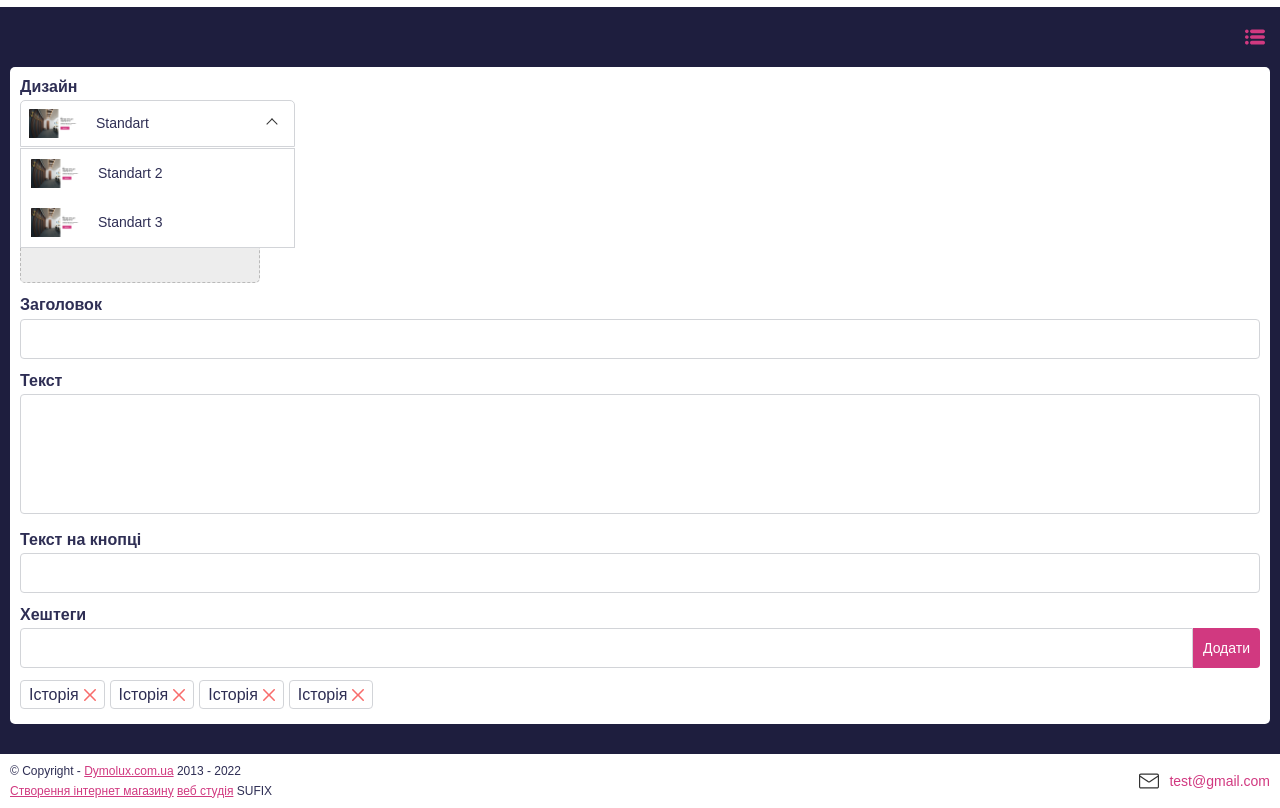
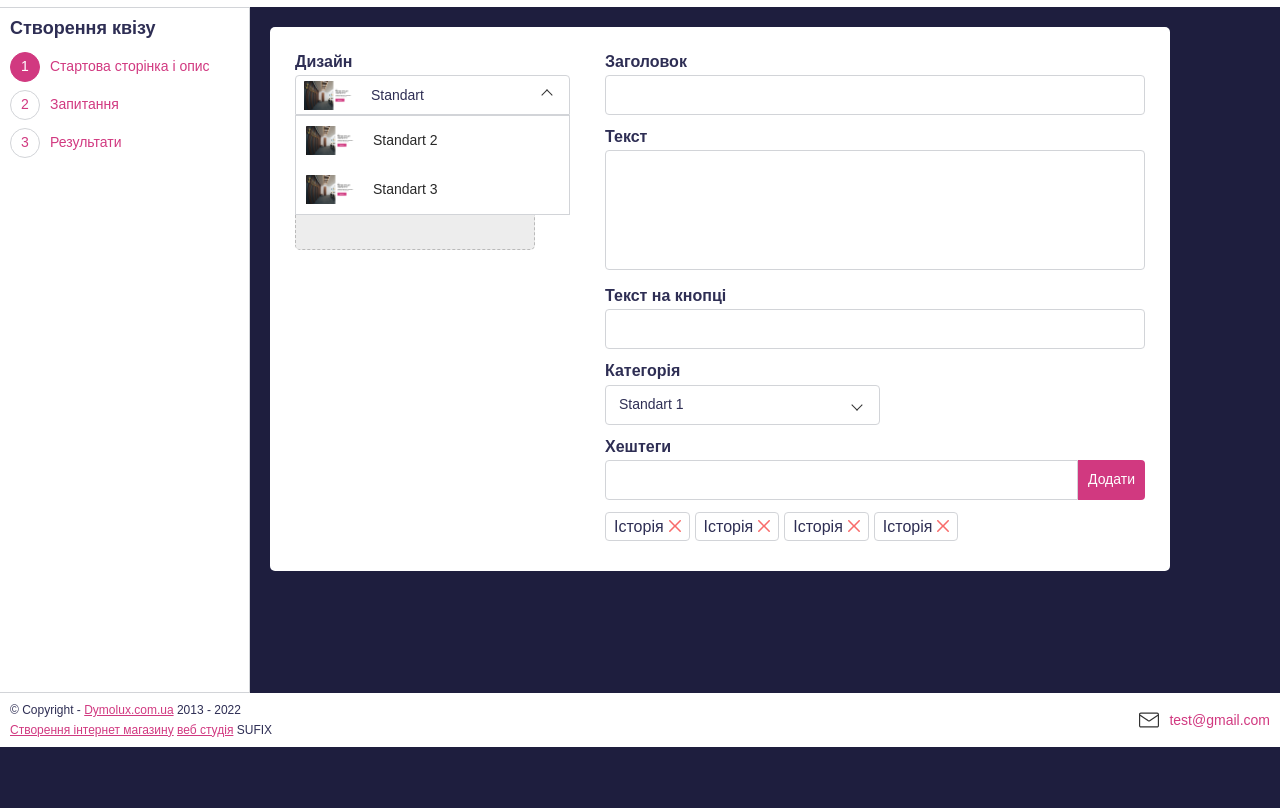
Before and after one commit to freeivanzw/quiz, a website: page src/edit-quiz.html in a window 1280 px wide. Both pictures are taken after a click on the element "Standart". Shown: the part 53-861 px from the top of the page. After the commit the page ends 800 px from the top, so only its background shows below. Drawn offline with Linux system fonts and the light colour scheme.

Commit message:
edit quiz

```diff
--- a/src/css/sass/_base.scss
+++ b/src/css/sass/_base.scss
@@ -24,6 +24,8 @@ body.overflow {
 
 main {
     flex: 1 0 auto;
+    display: flex;
+    flex-direction: column;
 }
 
 input {
@@ -326,7 +328,7 @@ a:active {
     display: flex;
     flex-direction: column;
     width: 100%;
-    min-height: 48px;
+    min-height: 40px;
 }
 
 .dropdown.dropdown-open .overflow {
@@ -363,10 +365,11 @@ a:active {
     display: flex;
     align-items: center;
     border: 1px solid var(--border-color);
-    padding: 8px 50px 8px 8px;
-    border-radius: 5px;
+    padding: 0 50px 0 8px;
+    min-height: 40px;
+    border-radius: 4px;
     position: relative;
-    float: left
+    float: left;
 }
 
 .dropdown.short .overflow {
@@ -415,6 +418,7 @@ a:active {
     font-size: 14px;
     line-height: 1.6;
     transition: 0.3s;
+    cursor: pointer;
 }
 
 .dropdown UL LI:hover {
@@ -429,7 +433,6 @@ a:active {
     width: 100%;
     text-decoration: none;
     color: #282828;
-    padding: 0 10px;
     position: relative;
     float: left;
     -webkit-transition: .3s;
@@ -465,6 +468,7 @@ a:active {
     height: 100%;
     padding: 0;
     background-color: transparent;
+    cursor: pointer;
 }
 
 .drop_arrow:after {
--- a/src/css/sass/adaptive.scss
+++ b/src/css/sass/adaptive.scss
@@ -20,6 +20,31 @@
     /*QUIZ LIST*/
     /*CABINET*/
     /*EDIT QUIZ*/
+    .edit_quiz {
+        padding: 0;
+    }
+
+    .menu_quiz {
+        width: auto;
+        position: relative;
+        left: auto;
+        top: auto;
+        flex: 0 0 250px;
+        padding: 10px;
+    }
+
+    .close-menu_quiz {
+        display: none;
+    }
+
+    .open-menu_quiz {
+        display: none;
+    }
+
+    .quiz_content {
+        padding: 20px 20px 40px 20px;
+    }
+
 
     /*START PAGE*/
     /*FORM QUIZ*/
@@ -178,6 +203,20 @@
     /*QUIZ LIST*/
     /*CABINET*/
     /*EDIT QUIZ*/
+    .first_page {
+        flex-direction: row;
+        padding: 25px;
+    }
+
+    .first_page > .col-1 {
+        flex: 0 1 300px
+    }
+
+    .first_page > .col-2 {
+        flex: 1 1 auto;
+        padding-left: 10px;
+    }
+
 
 
     /*START PAGE*/
--- a/src/css/sass/components/_edit-quiz.scss
+++ b/src/css/sass/components/_edit-quiz.scss
@@ -1,5 +1,6 @@
 /*EDIT QUIZ*/
 .edit_quiz {
+    flex: 1 1 auto;
     display: flex;
     position: relative;
     padding: 0 10px;
@@ -15,7 +16,6 @@
     height: 100%;
     border: 1px solid var(--border-color);
     border-left: none;
-    border-bottom: none;
     transition: 0.3s;
     z-index: 8;
 }
@@ -73,8 +73,10 @@
     height: 30px;
     border: 1px solid var(--border-color);
     border-radius: 50%;
+    transition: 0.3s;
 }
 
+.menu_quiz-list a:hover b,
 .menu_quiz-list a.active b {
     border-color: var(--primary);
     background-color: var(--primary);
@@ -102,6 +104,8 @@
     display: flex;
     flex-direction: column;
     padding: 10px;
+    width: 100%;
+    max-width: 900px;
     border-radius: 5px;
     background-color: var(--site-bg-contrast);
 }
@@ -129,7 +133,7 @@
     flex-direction: column;
 }
 
-.select_dropdown > ul > li {
+.select_dropdown > ul a {
     display: flex;
     align-items: center;
 }
@@ -148,6 +152,10 @@
     overflow: hidden;
 }
 
+.select_picture:hover {
+    border-color: var(--info);
+}
+
 .select_picture img {
     width: 100%;
     height: 100%;
@@ -156,6 +164,15 @@
     position: absolute;
     top: 0;
     left: 0;
+}
+
+.select_place {
+}
+
+.select_place .icon {
+    fill: gray;
+    cursor: pointer;
+    pointer-events: none;
 }
 
 .delete_picture {
@@ -211,6 +228,11 @@
     border-radius: 0 4px 4px 0;
     color: var(--text-color-contrast);
     text-decoration: none;
+    transition: 0.3s;
+}
+
+.add_hashtag a:hover {
+    filter: saturate(1.2);
 }
 
 .hashtag_box ul {
@@ -228,8 +250,6 @@
     border-radius: 4px;
 }
 
-
-
 .del_hashtag {
     display: flex;
     align-items: center;
@@ -238,6 +258,11 @@
     margin-left: 5px;
     width: 12px;
     height: 12px;
+    transition: 0.3s;
+}
+
+.del_hashtag:hover {
+    filter: saturate(2);
 }
 
 .del_hashtag .icon {
--- a/src/css/sass/components/_start-page.scss
+++ b/src/css/sass/components/_start-page.scss
@@ -141,3 +141,7 @@
 .start_page.temp-2 .scroll_box {
     max-width: 460px;
 }
+
+.category_dropdown {
+    max-width: 275px;
+}
--- a/src/edit-quiz.html
+++ b/src/edit-quiz.html
@@ -55,15 +55,18 @@
                         <div class="overflow"><img src="./images/standart.png"><span>Standart</span><button type="button" class="drop_arrow"></button></div>
                         <ul style="display: none">
                             <li>
-                                <img src="./images/standart.png">
-                                <span>Standart 2</span>
+                                <a href="#">
+                                    <img src="./images/standart.png">
+                                    <span>Standart 2</span>
+                                </a>
                             </li>
                             <li>
-                                <img src="./images/standart.png">
-                                <span>Standart 3</span>
+                                <a href="#">
+                                    <img src="./images/standart.png">
+                                    <span>Standart 3</span>
+                                </a>
                             </li>
                         </ul>
-                        <input type="hidden" name="delivery" value="">
                     </div>
                     <b class="small_title">Зображення</b>
                     <div class="select_picture">
@@ -84,6 +87,20 @@
                     <div class="text_box">
                         <b class="small_title">Текст на кнопці</b>
                         <input type="text">
+                    </div>
+                    <div class="text_box">
+                        <b class="small_title">Категорія</b>
+                        <div class="dropdown category_dropdown">
+                            <div class="overflow"><span>Standart 1</span><button type="button" class="drop_arrow"></button></div>
+                            <ul style="display: none">
+                                <li>
+                                    <a href="#">Standart 2</a>
+                                </li>
+                                <li>
+                                    <a href="#">Standart 3</a>
+                                </li>
+                            </ul>
+                        </div>
                     </div>
                     <div class="hashtag_box">
                         <b class="small_title">Хештеги</b>
--- a/src/js/index.js
+++ b/src/js/index.js
@@ -226,4 +226,5 @@ $(function () {
     })
 
     $('.select_dropdown').dropdown()
+    $('.category_dropdown').dropdown()
 })
```
Also changed, not shown: src/css/adaptive.css, src/css/main.css.
